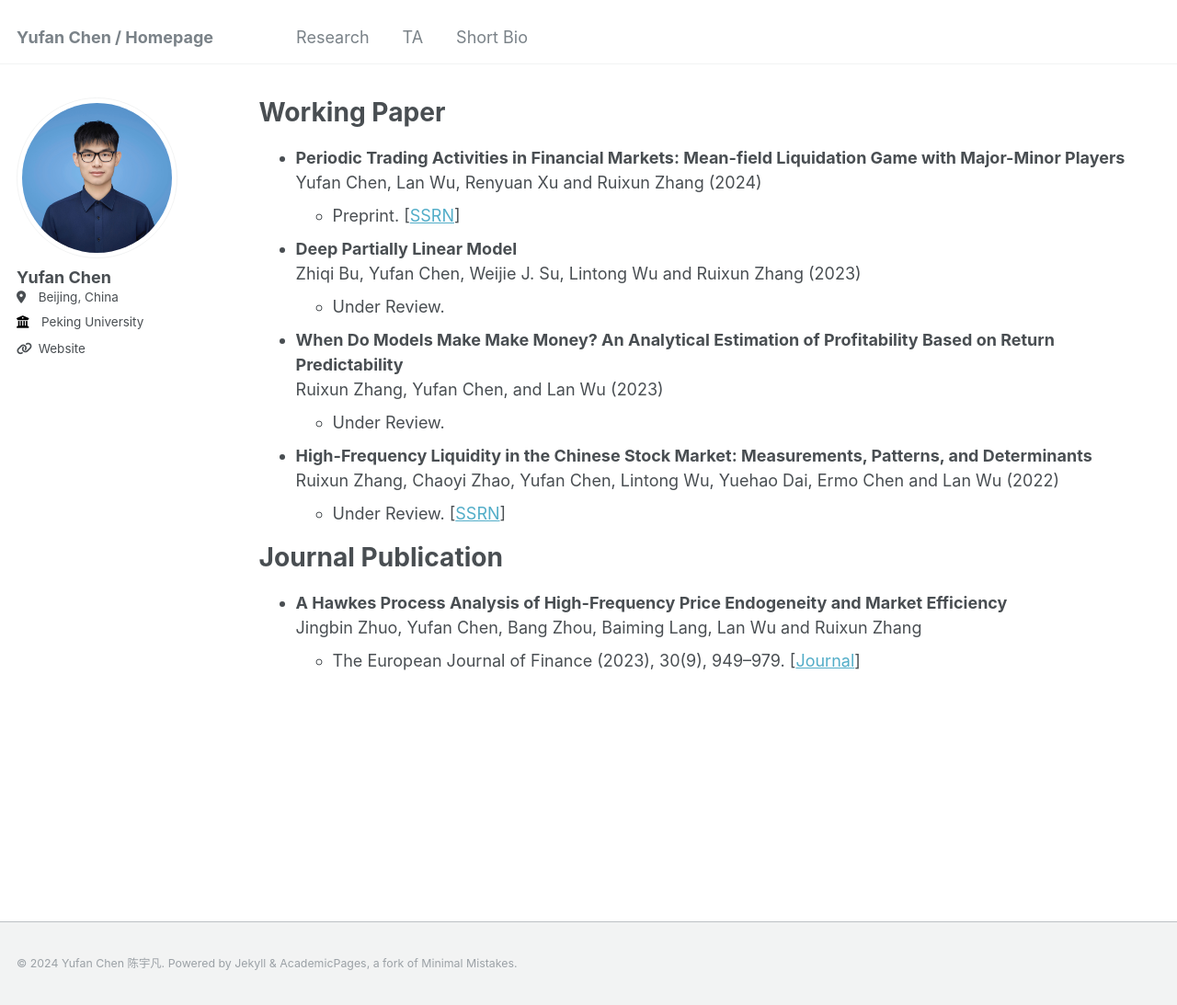
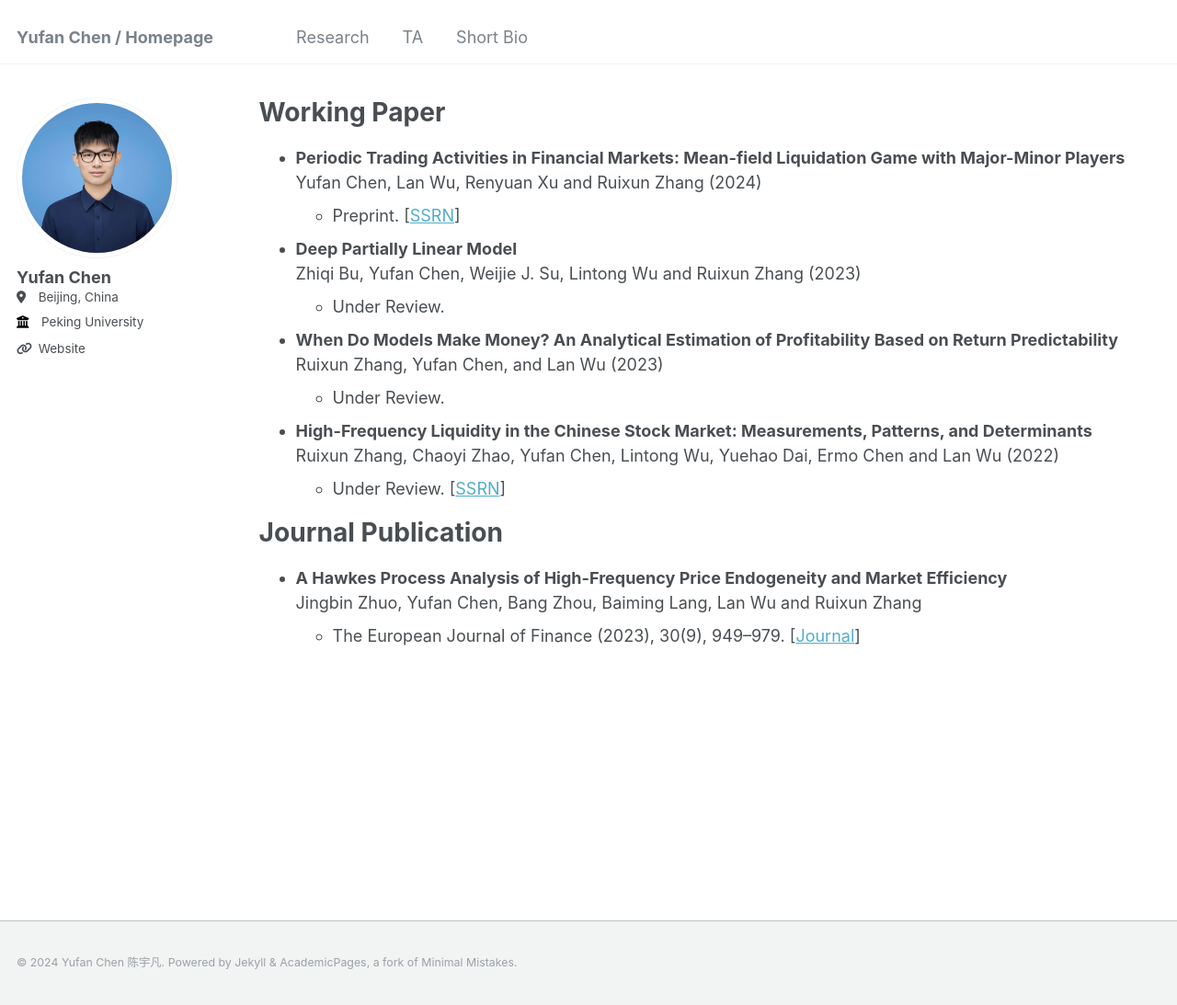
Before and after one commit to YuwanIvan/yuwanivan.github.io, a Jekyll site: the page built from _pages/research.md, in a window 1280 px wide and 1093 px high. Shown: the whole window at 92% size. Built offline with Jekyll 4.4.1, drawn with Linux system fonts in a browser that asks for light colours.

Commit message:
Update research.md

```diff
--- a/_pages/research.md
+++ b/_pages/research.md
@@ -15,8 +15,7 @@ Working Paper
 * **Deep Partially Linear Model** <br> Zhiqi Bu, Yufan Chen, Weijie J. Su, Lintong Wu and Ruixun Zhang (2023)
   * Under Review.
 
-* **When Do Models Make Make Money? An Analytical Estimation of Profitability Based
-on Return Predictability** <br> Ruixun Zhang, Yufan Chen, and Lan Wu (2023)
+* **When Do Models Make Money? An Analytical Estimation of Profitability Based on Return Predictability** <br> Ruixun Zhang, Yufan Chen, and Lan Wu (2023)
   * Under Review.
 
 * **High-Frequency Liquidity in the Chinese Stock Market: Measurements, Patterns, and Determinants** <br> Ruixun Zhang, Chaoyi Zhao, Yufan Chen, Lintong Wu, Yuehao Dai, Ermo Chen and Lan Wu (2022)
```
